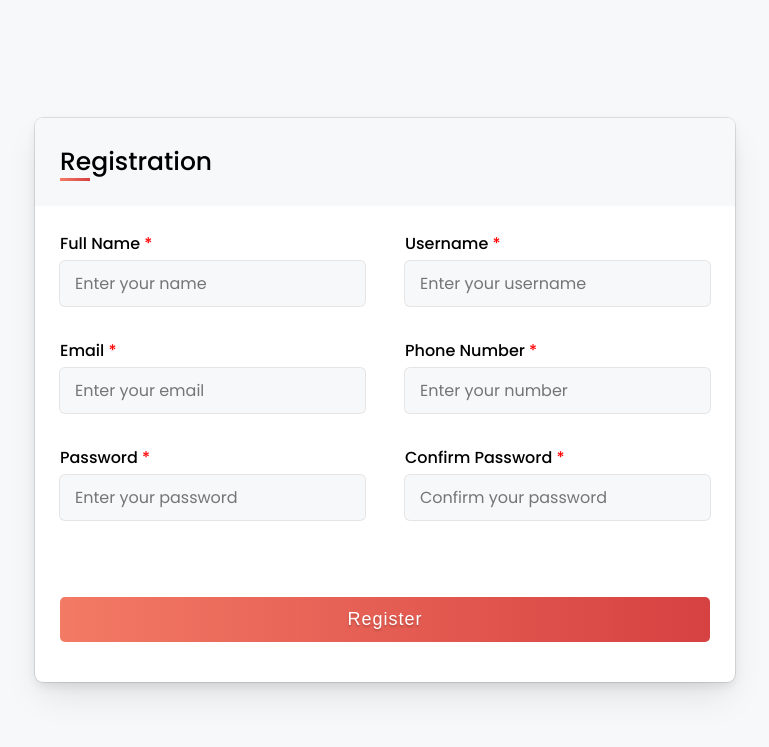
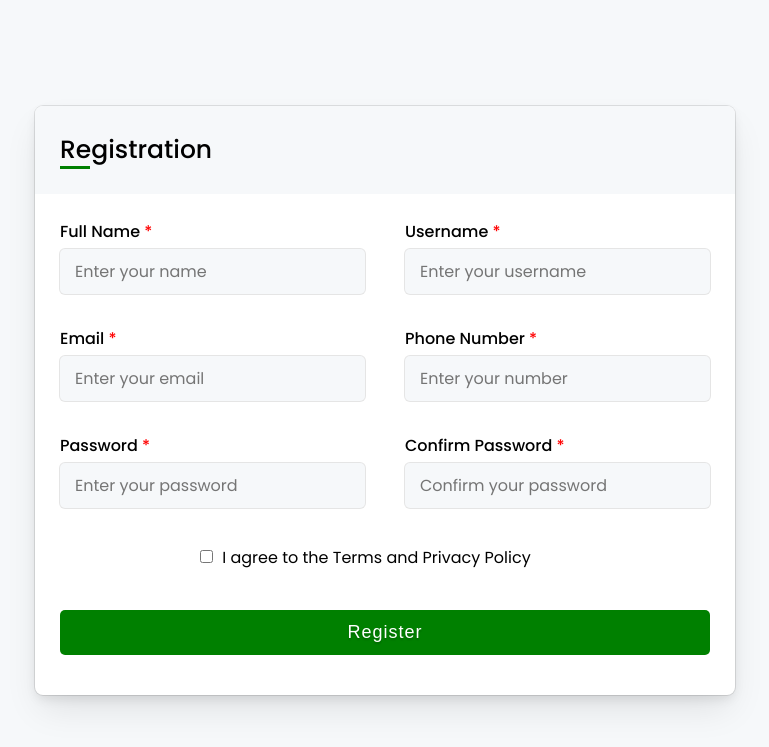
Before and after one commit to cupcake-mastur/EcoWheels, a Flask app: page /sign_up in a window 1280 px wide. Shown: the top 747 px of the page, without its empty margins (255-1024 px from the left). Run offline with Flask 3, Linux system fonts and the light colour scheme.

Commit message:
update sign up page

```diff
--- a/static/css/sign_up.css
+++ b/static/css/sign_up.css
@@ -45,7 +45,7 @@ body{
     left: 0;
     width: 30px;
     height: 3px;
-    background: linear-gradient(to right, #F37A65, #D64141);
+    background-color: green;
 }
 
 .user_details{
@@ -89,50 +89,18 @@ body{
 
 .input_box input:focus,
 .input_box input:valid{
-    box-shadow: 0px 0px 0px 2px #AC8ECE;
+    box-shadow: 0px 0px 0px 2px #000000;
 }
 
-form .gender{
-    padding: 0px 25px;
+.checkbox {
+  display: inline-block;
+  margin: 0 5px;
+  margin-left: 165px;
 }
 
-.gender .gender_title{
-    font-size: 20px;
-    font-weight: 500;
-}
-
-.gender .category{
-    width: 80%;
-    display: flex;
-    justify-content: space-between;
-    margin: 5px 0;
-}
-
-.gender .category label{
-    display: flex;
-    align-items: center;
-    cursor: pointer;
-}
-
-.gender .category label .dot{
-    height: 18px;
-    width: 18px;
-    background: #d9d9d9;
-    border-radius: 50%;
-    margin-right: 10px;
-    border: 4px solid transparent;
-    transition: all 0.3s ease;
-}
-
-#radio_1:checked ~ .category label .one,
-#radio_2:checked ~ .category label .two,
-#radio_3:checked ~ .category label .three{
-    border-color: #d9d9d9;
-    background: #D64141;
-}
-
-.gender input{
-    display: none;
+div span {
+    font-size: 16px;
+      display: inline-block;
 }
 
 .reg_btn{
@@ -147,7 +115,7 @@ form .gender{
     font-size: 18px;
     font-weight: 500;
     cursor: pointer;
-    background: linear-gradient(to right, #F37A65, #D64141);
+    background-color: green;
     border-radius: 5px;
     color: #ffffff;
     letter-spacing: 1px;
@@ -155,7 +123,7 @@ form .gender{
 }
 
 .reg_btn input:hover{
-    background: linear-gradient(to right, #D64141, #F37A65);
+    background-color: #000000
 }
 
 @media screen and (max-width: 584px){
--- a/templates/customer/sign_up.html
+++ b/templates/customer/sign_up.html
@@ -1,4 +1,4 @@
-<link rel="stylesheet" href="{{ url_for('static', filename='css/sign_up.css') }}">
+<link rel="stylesheet" href="{{ url_for('static', filename='css/sign_up.css') }}" xmlns="http://www.w3.org/1999/html">
 <div class="container">
         <div class="title">
             <p>Registration</p>
@@ -31,6 +31,10 @@
                     <input type="password" id="confirmPass" placeholder="Confirm your password" required>
                 </div>
             </div>
+            <div>
+                <input type="checkbox" class="checkbox">
+                <span>I agree to the Terms and Privacy Policy</span>
+            </div>
             <div class="reg_btn">
                 <input type="submit" value="Register">
             </div>
```
